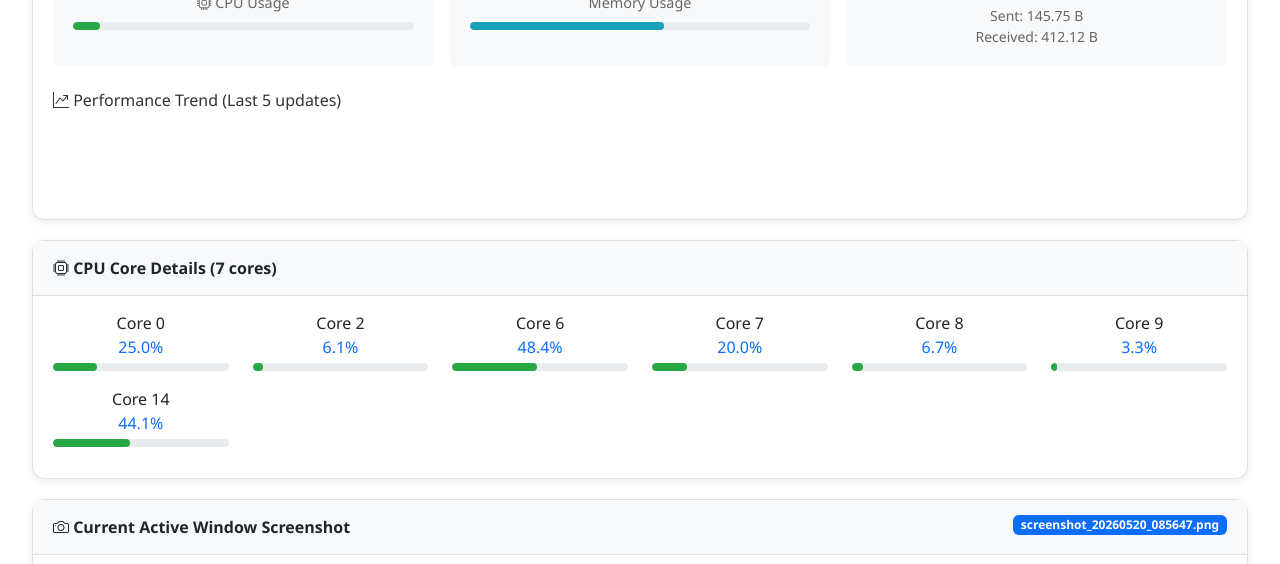
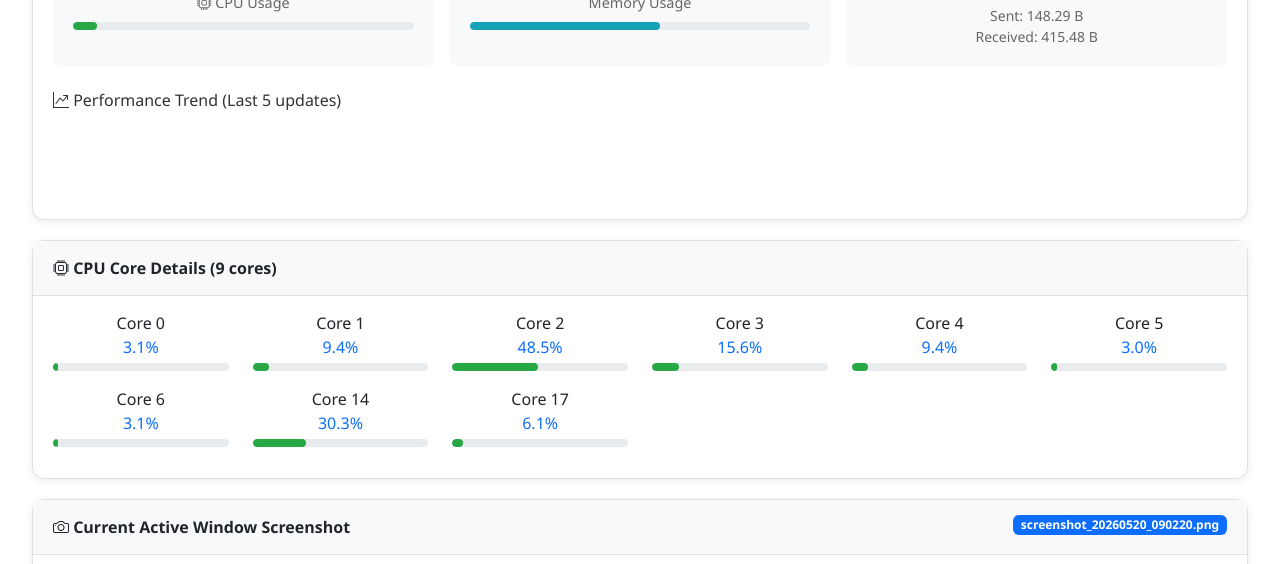
Before and after one commit to llmic/pc-monitor, a plain HTML site: page index.html in a window 1280 px wide. Shown: the part 456-1020 px from the top of the page. Drawn offline with nearby package versions, Linux system fonts and the light colour scheme; some icons are missing.

Commit message:
Auto update: 2026-05-20 09:05:41

```diff
--- a/index.html
+++ b/index.html
@@ -365,7 +365,7 @@
                             <span id="statusText" class="fs-5"></span>
                         </div>
                         <div class="text-muted-custom mb-2">
-                            <strong>Last Updated:</strong> <span id="lastUpdatedDisplay">2026-05-20 08:56:49</span>
+                            <strong>Last Updated:</strong> <span id="lastUpdatedDisplay">2026-05-20 09:02:22</span>
                         </div>
                         <div class="text-muted-custom">
                             <strong>Current Time:</strong> <span id="currentTimeDisplay"></span>
@@ -386,29 +386,29 @@
                         <div class="row g-3">
                             <div class="col">
                                 <div class="stats-card h-100">
-                                    <div class="stats-number">8%</div>
+                                    <div class="stats-number">7%</div>
                                     <div class="stats-label"><i class="bi bi-cpu"></i> CPU Usage</div>
                                     <div class="progress-bar-custom mt-2">
-                                        <div class="progress-fill progress-cpu" style="width: 8%"></div>
+                                        <div class="progress-fill progress-cpu" style="width: 7%"></div>
                                     </div>
                                 </div>
                             </div>
                             <div class="col">
                                 <div class="stats-card h-100">
-                                    <div class="stats-number">57%</div>
+                                    <div class="stats-number">56%</div>
                                     <div class="stats-label"><i class="bi bi-memory-stick"></i> Memory Usage</div>
                                     <div class="progress-bar-custom mt-2">
-                                        <div class="progress-fill progress-memory" style="width: 57%"></div>
+                                        <div class="progress-fill progress-memory" style="width: 56%"></div>
                                     </div>
                                 </div>
                             </div>
                             <div class="col">
                                 <div class="stats-card h-100">
-                                    <div class="stats-number">18.19 / 31.47 GB</div>
+                                    <div class="stats-number">17.64 / 31.47 GB</div>
                                     <div class="stats-label"><i class="bi bi-database"></i> Memory</div>
                                     <div class="text-muted-custom small mt-2">
-                                        Sent: 145.75 B<br>
-                                        Received: 412.12 B
+                                        Sent: 148.29 B<br>
+                                        Received: 415.48 B
                                     </div>
                                 </div>
                             </div>
@@ -431,7 +431,7 @@
             <div class="col-12">
                 <div class="card">
                     <div class="card-header">
-                        <i class="bi bi-cpu"></i> CPU Core Details (7 cores)
+                        <i class="bi bi-cpu"></i> CPU Core Details (9 cores)
                     </div>
                     <div class="card-body">
                         <div class="row">
@@ -439,9 +439,19 @@
                             <div class="col-md-2 col-sm-3 mb-3">
                                 <div class="text-center">
                                     <div class="font-weight-bold">Core 0</div>
-                                    <div class="text-primary font-size-lg">25.0%</div>
+                                    <div class="text-primary font-size-lg">3.1%</div>
                                     <div class="progress-bar-custom mt-1">
-                                        <div class="progress-fill progress-cpu" style="width: 25.0%"></div>
+                                        <div class="progress-fill progress-cpu" style="width: 3.1%"></div>
+                                    </div>
+                                </div>
+                            </div>
+
+                            <div class="col-md-2 col-sm-3 mb-3">
+                                <div class="text-center">
+                                    <div class="font-weight-bold">Core 1</div>
+                                    <div class="text-primary font-size-lg">9.4%</div>
+                                    <div class="progress-bar-custom mt-1">
+                                        <div class="progress-fill progress-cpu" style="width: 9.4%"></div>
                                     </div>
                                 </div>
                             </div>
@@ -449,59 +459,69 @@
                             <div class="col-md-2 col-sm-3 mb-3">
                                 <div class="text-center">
                                     <div class="font-weight-bold">Core 2</div>
+                                    <div class="text-primary font-size-lg">48.5%</div>
+                                    <div class="progress-bar-custom mt-1">
+                                        <div class="progress-fill progress-cpu" style="width: 48.5%"></div>
+                                    </div>
+                                </div>
+                            </div>
+
+                            <div class="col-md-2 col-sm-3 mb-3">
+                                <div class="text-center">
+                                    <div class="font-weight-bold">Core 3</div>
+                                    <div class="text-primary font-size-lg">15.6%</div>
+                                    <div class="progress-bar-custom mt-1">
+                                        <div class="progress-fill progress-cpu" style="width: 15.6%"></div>
+                                    </div>
+                                </div>
+                            </div>
+
+                            <div class="col-md-2 col-sm-3 mb-3">
+                                <div class="text-center">
+                                    <div class="font-weight-bold">Core 4</div>
+                                    <div class="text-primary font-size-lg">9.4%</div>
+                                    <div class="progress-bar-custom mt-1">
+                                        <div class="progress-fill progress-cpu" style="width: 9.4%"></div>
+                                    </div>
+                                </div>
+                            </div>
+
+                            <div class="col-md-2 col-sm-3 mb-3">
+                                <div class="text-center">
+                                    <div class="font-weight-bold">Core 5</div>
+                                    <div class="text-primary font-size-lg">3.0%</div>
+                                    <div class="progress-bar-custom mt-1">
+                                        <div class="progress-fill progress-cpu" style="width: 3.0%"></div>
+                                    </div>
+                                </div>
+                            </div>
+
+                            <div class="col-md-2 col-sm-3 mb-3">
+                                <div class="text-center">
+                                    <div class="font-weight-bold">Core 6</div>
+                                    <div class="text-primary font-size-lg">3.1%</div>
+                                    <div class="progress-bar-custom mt-1">
+                                        <div class="progress-fill progress-cpu" style="width: 3.1%"></div>
+                                    </div>
+                                </div>
+                            </div>
+
+                            <div class="col-md-2 col-sm-3 mb-3">
+                                <div class="text-center">
+                                    <div class="font-weight-bold">Core 14</div>
+                                    <div class="text-primary font-size-lg">30.3%</div>
+                                    <div class="progress-bar-custom mt-1">
+                                        <div class="progress-fill progress-cpu" style="width: 30.3%"></div>
+                                    </div>
+                                </div>
+                            </div>
+
+                            <div class="col-md-2 col-sm-3 mb-3">
+                                <div class="text-center">
+                                    <div class="font-weight-bold">Core 17</div>
                                     <div class="text-primary font-size-lg">6.1%</div>
                                     <div class="progress-bar-custom mt-1">
                                         <div class="progress-fill progress-cpu" style="width: 6.1%"></div>
-                                    </div>
-                                </div>
-                            </div>
-
-                            <div class="col-md-2 col-sm-3 mb-3">
-                                <div class="text-center">
-                                    <div class="font-weight-bold">Core 6</div>
-                                    <div class="text-primary font-size-lg">48.4%</div>
-                                    <div class="progress-bar-custom mt-1">
-                                        <div class="progress-fill progress-cpu" style="width: 48.4%"></div>
-                                    </div>
-                                </div>
-                            </div>
-
-                            <div class="col-md-2 col-sm-3 mb-3">
-                                <div class="text-center">
-                                    <div class="font-weight-bold">Core 7</div>
-                                    <div class="text-primary font-size-lg">20.0%</div>
-                                    <div class="progress-bar-custom mt-1">
-                                        <div class="progress-fill progress-cpu" style="width: 20.0%"></div>
-                                    </div>
-                                </div>
-                            </div>
-
-                            <div class="col-md-2 col-sm-3 mb-3">
-                                <div class="text-center">
-                                    <div class="font-weight-bold">Core 8</div>
-                                    <div class="text-primary font-size-lg">6.7%</div>
-                                    <div class="progress-bar-custom mt-1">
-                                        <div class="progress-fill progress-cpu" style="width: 6.7%"></div>
-                                    </div>
-                                </div>
-                            </div>
-
-                            <div class="col-md-2 col-sm-3 mb-3">
-                                <div class="text-center">
-                                    <div class="font-weight-bold">Core 9</div>
-                                    <div class="text-primary font-size-lg">3.3%</div>
-                                    <div class="progress-bar-custom mt-1">
-                                        <div class="progress-fill progress-cpu" style="width: 3.3%"></div>
-                                    </div>
-                                </div>
-                            </div>
-
-                            <div class="col-md-2 col-sm-3 mb-3">
-                                <div class="text-center">
-                                    <div class="font-weight-bold">Core 14</div>
-                                    <div class="text-primary font-size-lg">44.1%</div>
-                                    <div class="progress-bar-custom mt-1">
-                                        <div class="progress-fill progress-cpu" style="width: 44.1%"></div>
                                     </div>
                                 </div>
                             </div>
@@ -525,11 +545,11 @@
                 <div class="card">
                     <div class="card-header">
                         <i class="bi bi-camera"></i> Current Active Window Screenshot
-                        <span class="badge bg-primary float-end">screenshot_20260520_085647.png</span>
+                        <span class="badge bg-primary float-end">screenshot_20260520_090220.png</span>
                     </div>
                     <div class="card-body">
                         <div class="screenshot-container">
-                            <img src="https://hk.gh-proxy.org/https://github.com/llmic/pc-monitor/blob/master/screenshots/screenshot_20260520_085647.png?raw=true" alt="Active Window Screenshot" class="img-fluid lazy-load-image" data-src="https://hk.gh-proxy.org/https://github.com/llmic/pc-monitor/blob/master/screenshots/screenshot_20260520_085647.png?raw=true">
+                            <img src="https://hk.gh-proxy.org/https://github.com/llmic/pc-monitor/blob/master/screenshots/screenshot_20260520_090220.png?raw=true" alt="Active Window Screenshot" class="img-fluid lazy-load-image" data-src="https://hk.gh-proxy.org/https://github.com/llmic/pc-monitor/blob/master/screenshots/screenshot_20260520_090220.png?raw=true">
                         </div>
                     </div>
                 </div>
@@ -644,7 +664,7 @@
                     <div class="card-header">
                         <i class="bi bi-globe"></i> Currently Open Browser (4)
 
-                        <span class="badge bg-danger float-end">Active: app.py - data_ser - Trae CN</span>
+                        <span class="badge bg-danger float-end">Active: weekly_report.html - data_ser - Trae CN</span>
 
                     </div>
                     <div class="card-body scroll-container">
@@ -652,7 +672,7 @@
                         <div class="window-item window-active browser-card">
                             <div class="d-flex justify-content-between align-items-start">
                                 <div class="flex-grow-1">
-                                    <strong>app.py - data_ser - Trae CN</strong>
+                                    <strong>weekly_report.html - data_ser - Trae CN</strong>
                                     <div class="text-muted-custom small">
                                         <i class="bi bi-app"></i> Trae CN.exe |
                                         <i class="bi bi-aspect-ratio"></i> 2160x1350
@@ -740,6 +760,15 @@
 
                                     <tr>
                                         <td>
+                                            <strong>weekly_report.html - data_ser - Trae CN</strong>
+                                        </td>
+                                        <td>
+                                            <span class="badge bg-secondary">Trae CN.exe</span>
+                                        </td>
+                                    </tr>
+
+                                    <tr>
+                                        <td>
                                             <strong>豆包</strong>
                                         </td>
                                         <td>
@@ -816,15 +845,6 @@
                                         </td>
                                         <td>
                                             <span class="badge bg-secondary">Code.exe</span>
-                                        </td>
-                                    </tr>
-
-                                    <tr>
-                                        <td>
-                                            <strong>哀悼、そして日常は続く - 卯花ロク/けいた</strong>
-                                        </td>
-                                        <td>
-                                            <span class="badge bg-secondary">cloudmusic.exe</span>
                                         </td>
                                     </tr>
 
@@ -837,7 +857,7 @@
         </div>
 
         <footer class="text-center text-muted py-4">
-            <p>PC Monitor - Real-time Computer Monitoring System | Data Generated: 2026-05-20T08:56:49.290099</p>
+            <p>PC Monitor - Real-time Computer Monitoring System | Data Generated: 2026-05-20T09:02:22.674567</p>
             <p class="small">Page auto-refreshes every 90 seconds | Powered by Python + Bootstrap5</p>
         </footer>
     </div>
@@ -845,7 +865,7 @@
     <script src="https://cdn.jsdelivr.net/npm/chart.js@4.4.0/dist/chart.umd.min.js"></script>
     <script src="https://cdn.jsdelivr.net/npm/bootstrap@5.3.0/dist/js/bootstrap.bundle.min.js"></script>
     <script>
-        const LAST_UPDATE_ISO = '2026-05-20T08:56:49.290099';
+        const LAST_UPDATE_ISO = '2026-05-20T09:02:22.674567';
         let lastUpdateTime;
 
         // 隐藏的bilibili数据（由后端生成）
@@ -1292,15 +1312,12 @@
 
         const metricsCtx = document.getElementById('metricsChart');
         if (metricsCtx) {
-            const metricsLabels = ["23:02:51", "23:05:12", "23:13:00", "08:51:09", "08:56:49"];
+            const metricsLabels = ["23:05:12", "23:13:00", "08:51:09", "08:56:49", "09:02:22"];
             const cpuData = [];
             const memoryData = [];
 
 
 
-            cpuData.push(7.116666666666666);
-            memoryData.push(57.6);
-
             cpuData.push(11.33888888888889);
             memoryData.push(59.4);
 
@@ -1312,6 +1329,9 @@
 
             cpuData.push(8.533333333333333);
             memoryData.push(57.8);
+
+            cpuData.push(7.138888888888889);
+            memoryData.push(56.1);
 
 
 
```
Also changed, not shown: screenshots/screenshot_20260520_090220.png (added).
